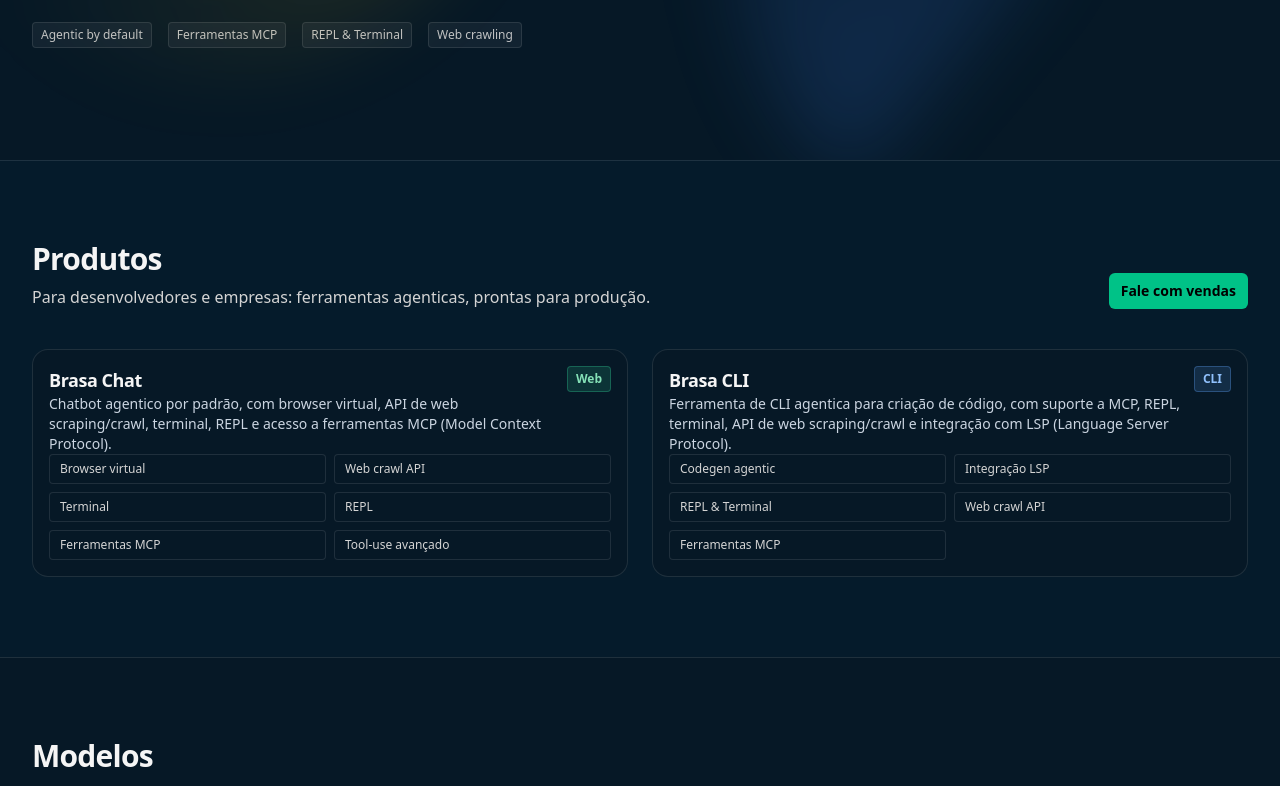
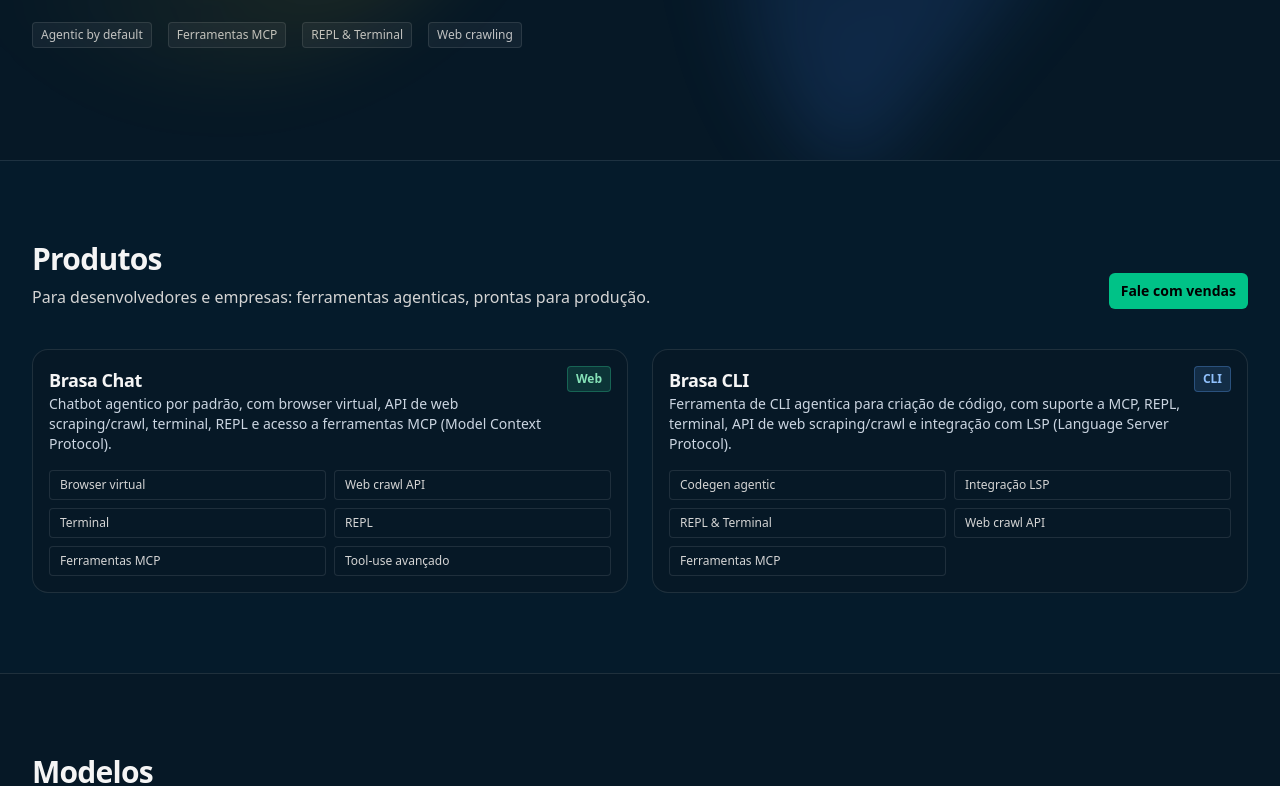
Before and after one commit to davidbasilefilho/brasa.ai, a React (Vite) app: page / in a window 1280 px wide. Shown: the part 505-1291 px from the top of the page. Built offline with nearby package versions, Linux system fonts and the light colour scheme.

Commit message:
fix: add gap to Card components for improved layout consistency

```diff
--- a/src/App.tsx
+++ b/src/App.tsx
@@ -178,7 +178,7 @@
 						</a>
 					</div>
 					<div className="mt-10 grid grid-cols-1 md:grid-cols-2 gap-6 items-stretch">
-						<Card className="transition duration-150 hover:-translate-y-0.5 hover:bg-white/5 flex h-full flex-col">
+						<Card className="transition duration-150 hover:-translate-y-0.5 hover:bg-white/5 flex h-full flex-col gap-4">
 							<CardHeader>
 								<div>
 									<CardTitle>Brasa Chat</CardTitle>
@@ -200,7 +200,7 @@
 							</CardContent>
 						</Card>
 
-						<Card className="transition duration-150 hover:-translate-y-0.5 hover:bg-white/5 flex h-full flex-col">
+						<Card className="transition duration-150 hover:-translate-y-0.5 hover:bg-white/5 flex h-full flex-col gap-4">
 							<CardHeader>
 								<div>
 									<CardTitle>Brasa CLI</CardTitle>
```
